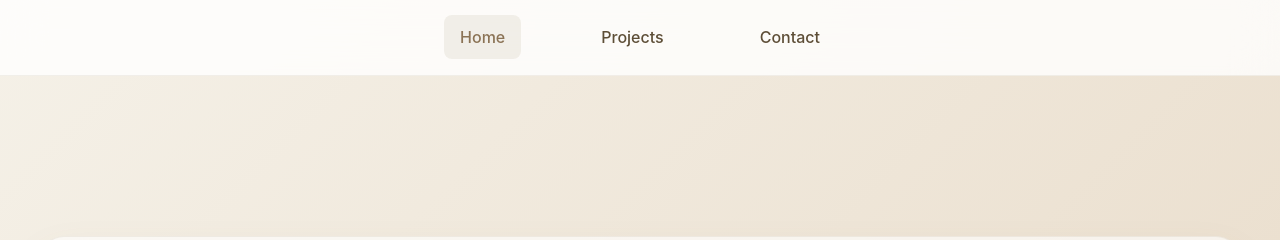
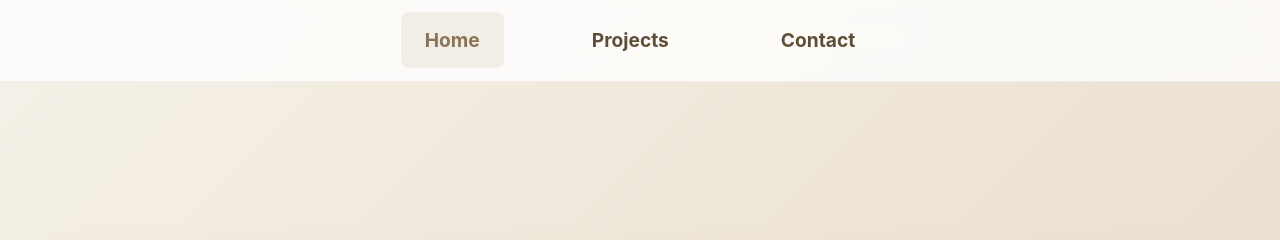
Before and after one commit to jaegrunwald/personal-website, a plain HTML site: page index.html in a window 1280 px wide. Shown: the top 240 px of the page. Drawn offline with Linux system fonts and the light colour scheme.

Commit message:
Make navigation buttons bigger and bolded

```diff
--- a/styles/style.css
+++ b/styles/style.css
@@ -35,9 +35,9 @@ nav ul li {
 nav ul li a {
   color: #5d4e37;
   text-decoration: none;
-  font-weight: 500;
-  font-size: 1rem;
-  padding: 0.75rem 1rem;
+  font-weight: 700;
+  font-size: 1.2rem;
+  padding: 1rem 1.5rem;
   border-radius: 8px;
   transition: all 0.3s ease;
   position: relative;
```
